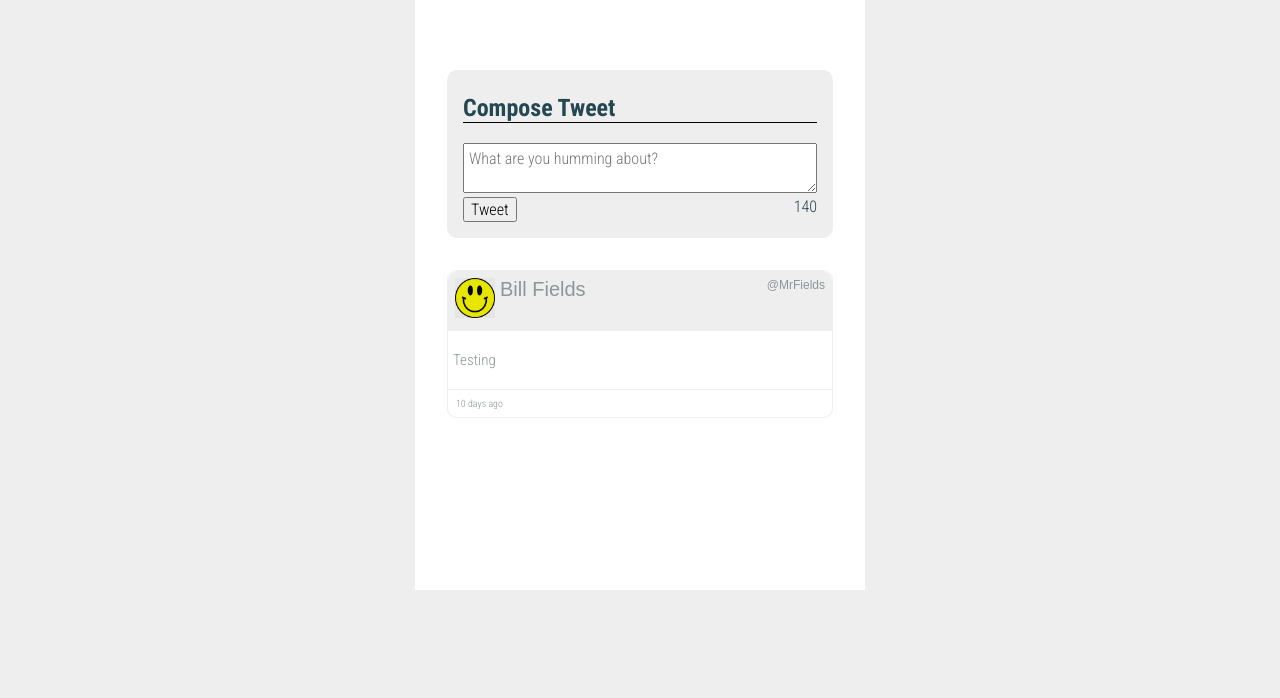
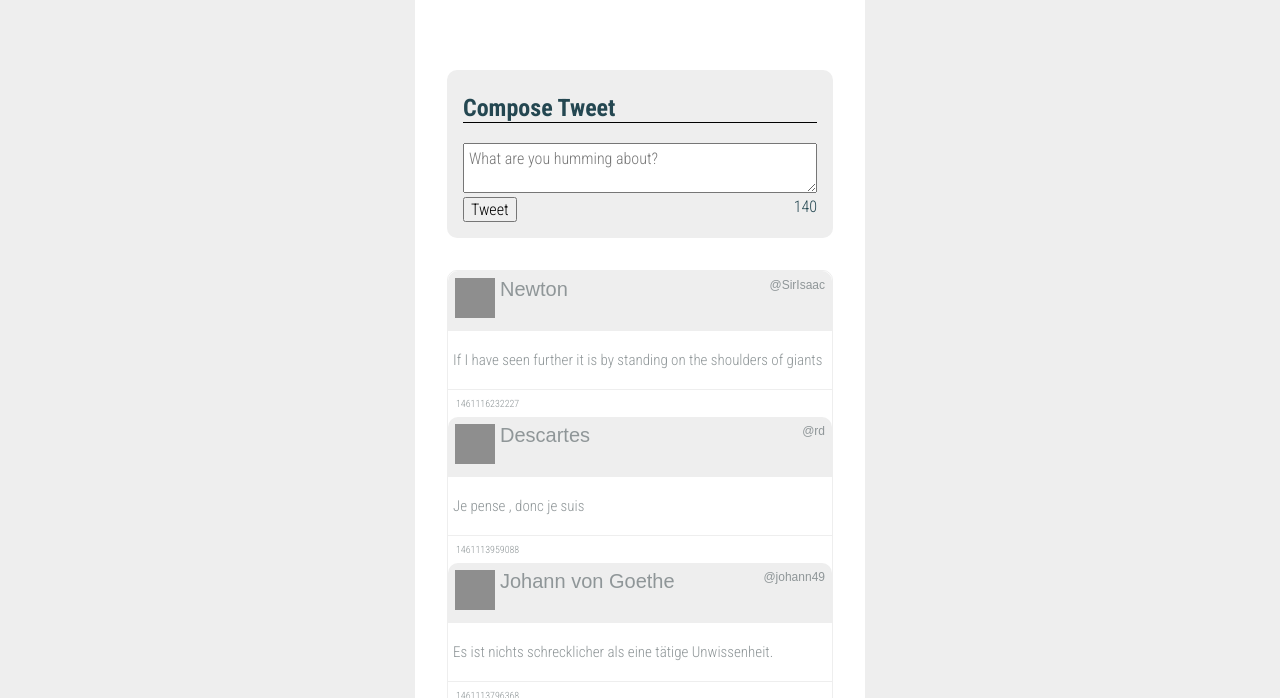
Before and after one commit to richard135/tweetr, a website: page public/index.html in a window 1280 px wide. Shown: the part 102-800 px from the top of the page. Drawn offline with Linux system fonts and the light colour scheme; grey boxes are pictures that could not be loaded.

Commit message:
Jquery dynamic added

```diff
--- a/public/index.html
+++ b/public/index.html
@@ -50,21 +50,7 @@
       </section>
 
       <section class="existing-tweet">
-        <article>
-          <header>
-            <span class= "name"> Bill Fields</span>
-             <img class="profilepic" src="/images/smile.jpg">
-            <span class="username"> @MrFields </span>
-          </header>
 
-          <p>Testing </p>
-        <footer>
-        10 days ago
-        <img class="footer_logo" src="/images/flag.png">
-        <img class="footer_logo" src="/images/loop.png">
-        <img class="footer_logo" src="/images/heart.png">
-        </footer>
-        </article>
       </section>
 
 
--- a/public/scripts/app.js
+++ b/public/scripts/app.js
@@ -5,6 +5,64 @@
  */
 
 $(document).ready( function() {
+
+// Test / driver code (temporary). Eventually will get this from the server.
+var data = [
+  {
+    "user": {
+      "name": "Newton",
+      "avatars": {
+        "small":   "https://vanillicon.com/788e533873e80d2002fa14e1412b4188_50.png",
+        "regular": "https://vanillicon.com/788e533873e80d2002fa14e1412b4188.png",
+        "large":   "https://vanillicon.com/788e533873e80d2002fa14e1412b4188_200.png"
+      },
+      "handle": "@SirIsaac"
+    },
+    "content": {
+      "text": "If I have seen further it is by standing on the shoulders of giants"
+    },
+    "created_at": 1461116232227
+  },
+  {
+    "user": {
+      "name": "Descartes",
+      "avatars": {
+        "small":   "https://vanillicon.com/7b89b0d8280b93e2ba68841436c0bebc_50.png",
+        "regular": "https://vanillicon.com/7b89b0d8280b93e2ba68841436c0bebc.png",
+        "large":   "https://vanillicon.com/7b89b0d8280b93e2ba68841436c0bebc_200.png"
+      },
+      "handle": "@rd" },
+    "content": {
+      "text": "Je pense , donc je suis"
+    },
+    "created_at": 1461113959088
+  },
+  {
+    "user": {
+      "name": "Johann von Goethe",
+      "avatars": {
+        "small":   "https://vanillicon.com/d55cf8e18b47d4baaf60c006a0de39e1_50.png",
+        "regular": "https://vanillicon.com/d55cf8e18b47d4baaf60c006a0de39e1.png",
+        "large":   "https://vanillicon.com/d55cf8e18b47d4baaf60c006a0de39e1_200.png"
+      },
+      "handle": "@johann49"
+    },
+    "content": {
+      "text": "Es ist nichts schrecklicher als eine tätige Unwissenheit."
+    },
+    "created_at": 1461113796368
+  }
+];
+
+
+  function renderTweets (tweets){
+    for (let tweet of tweets){
+      let $input = createTweetElement(tweet);
+      $('.existing-tweet').append($input);
+      console.log(tweet);
+    }
+  }
+
   function createTweetElement (data) {
     const $tweet = $("<article>").addClass("tweet");
     const $header = $("<header>").appendTo($tweet);
@@ -24,30 +82,6 @@ $(document).ready( function() {
     $tweet.append($footer);
     return $tweet
   }
-
-  function renderTweets ()
-
-// Test / driver code (temporary). Eventually will get this from the server.
-var tweetData = {
-  "user": {
-    "name": "Newton",
-    "avatars": {
-      "small":   "https://vanillicon.com/788e533873e80d2002fa14e1412b4188_50.png",
-      "regular": "https://vanillicon.com/788e533873e80d2002fa14e1412b4188.png",
-      "large":   "https://vanillicon.com/788e533873e80d2002fa14e1412b4188_200.png"
-    },
-    "handle": "@SirIsaac"
-  },
-  "content": {
-    "text": "If I have seen further it is by standing on the shoulders of giants"
-  },
-  "created_at": 1461116232227
-}
-
-var $tweet = createTweetElement(tweetData);
-
-// Test / driver code (temporary)
-console.log($tweet); // to see what it looks like
-$('.existing-tweet').append($tweet);
+  renderTweets(data);
 
 });
```
